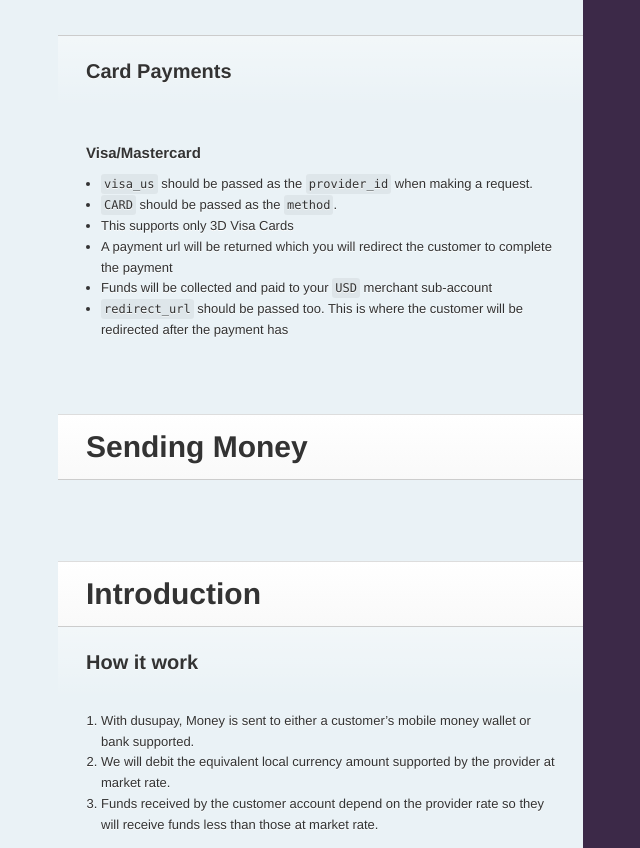
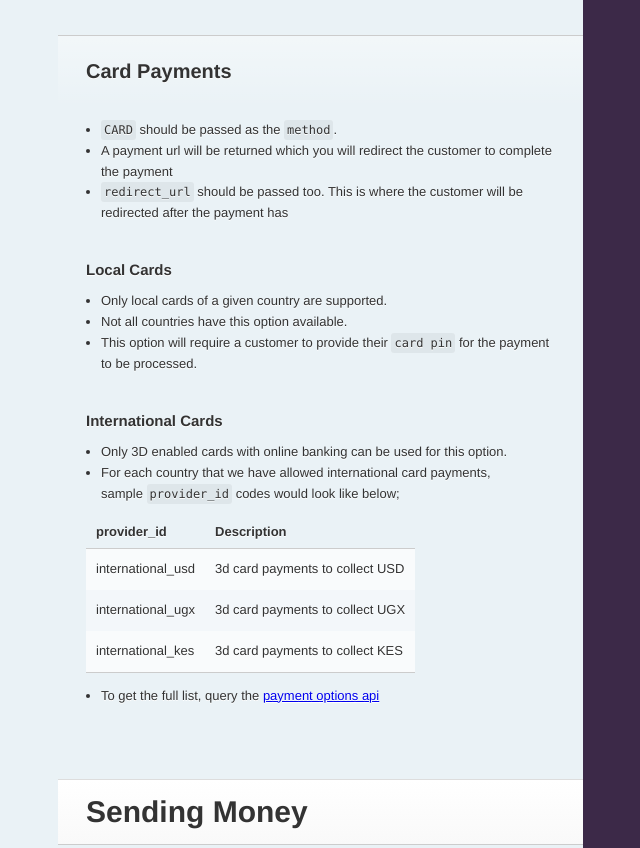
Before and after one commit to dusu-payments/docs, a plain HTML site: page index.html in a window 1280 px wide. Shown: the part 7840-8688 px from the top of the page, without its empty margins (172-812 px from the left). Drawn offline with nearby package versions, Linux system fonts and the light colour scheme.

Commit message:
card payment providers added

```diff
--- a/index.html
+++ b/index.html
@@ -424,15 +424,50 @@ For payments that do not need to be completed from the web, the <code class="pre
 
 <h2 id="card-payments">Card Payments</h2>
 
-<h3 id="visa-mastercard">Visa/Mastercard</h3>
+<ul>
+<li><code class="prettyprint">CARD</code> should be passed as the <code class="prettyprint">method</code>.</li>
+<li>A payment url will be returned which you will redirect the customer to complete the payment</li>
+<li><code class="prettyprint">redirect_url</code> should be passed too. This is where the customer will be redirected after the payment has </li>
+</ul>
+
+<h3 id="local-cards">Local Cards</h3>
 
 <ul>
-<li><code class="prettyprint">visa_us</code> should be passed as the <code class="prettyprint">provider_id</code> when making a request.</li>
-<li><code class="prettyprint">CARD</code> should be passed as the <code class="prettyprint">method</code>.</li>
-<li>This supports only 3D Visa Cards</li>
-<li>A payment url will be returned which you will redirect the customer to complete the payment</li>
-<li>Funds will be collected and paid to your <code class="prettyprint">USD</code> merchant sub-account</li>
-<li><code class="prettyprint">redirect_url</code> should be passed too. This is where the customer will be redirected after the payment has </li>
+<li>Only local cards of a given country are supported. </li>
+<li>Not all countries have this option available.</li>
+<li>This option will require a customer to provide their <code class="prettyprint">card pin</code> for the payment to be processed.</li>
+</ul>
+
+<h3 id="international-cards">International Cards</h3>
+
+<ul>
+<li>Only 3D enabled cards with online banking can be used for this option.</li>
+<li>For each country that we have allowed international card payments, <br>
+sample <code class="prettyprint">provider_id</code> codes would look like below;</li>
+</ul>
+
+<table><thead>
+<tr>
+<th>provider_id</th>
+<th>Description</th>
+</tr>
+</thead><tbody>
+<tr>
+<td>international_usd</td>
+<td>3d card payments to collect USD</td>
+</tr>
+<tr>
+<td>international_ugx</td>
+<td>3d card payments to collect UGX</td>
+</tr>
+<tr>
+<td>international_kes</td>
+<td>3d card payments to collect KES</td>
+</tr>
+</tbody></table>
+
+<ul>
+<li>To get the full list, query the <a href="#payment-options">payment options api </a></li>
 </ul>
 
           <h1 id="sending-money">Sending Money</h1>
@@ -888,6 +923,11 @@ e.g <b>&ldquo;webhook-hash: myWebhookHashSetInTheMerchantAccount&rdquo; </b></p>
 <td>For Bank</td>
 </tr>
 <tr>
+<td></td>
+<td><code class="prettyprint">CARD</code>,</td>
+<td>For Card</td>
+</tr>
+<tr>
 <td>{param3}</td>
 <td><code class="prettyprint">NG</code></td>
 <td>The ISO2 code of the countries supported<br> E.g. UG,KE,NG,ZM,..</td>
```
